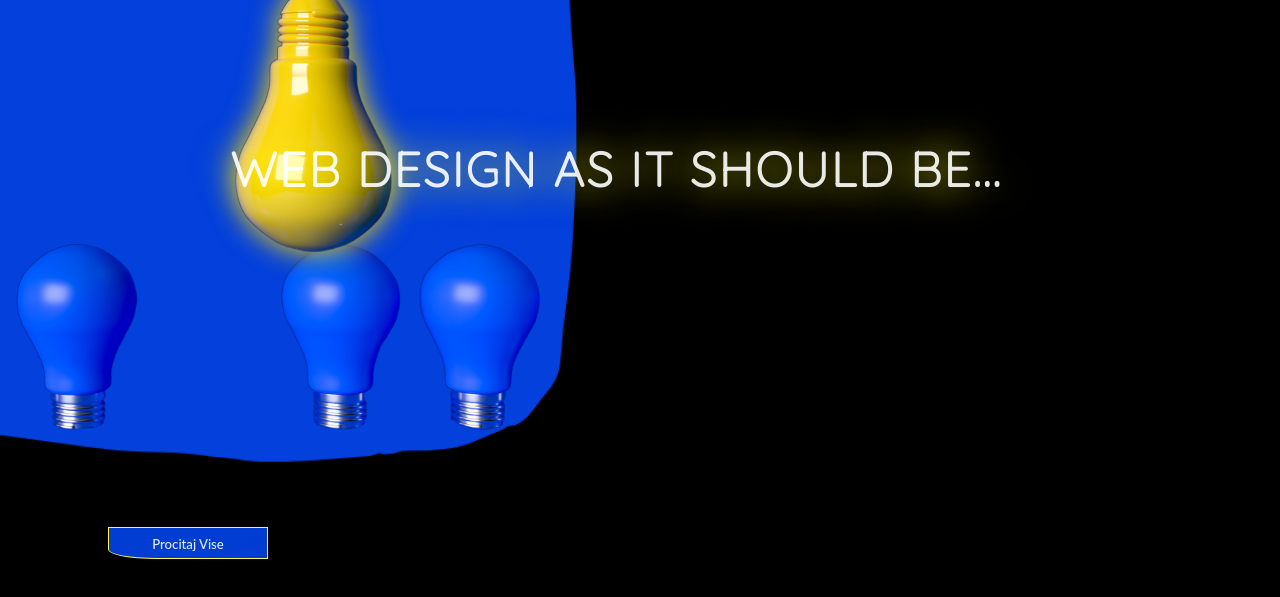
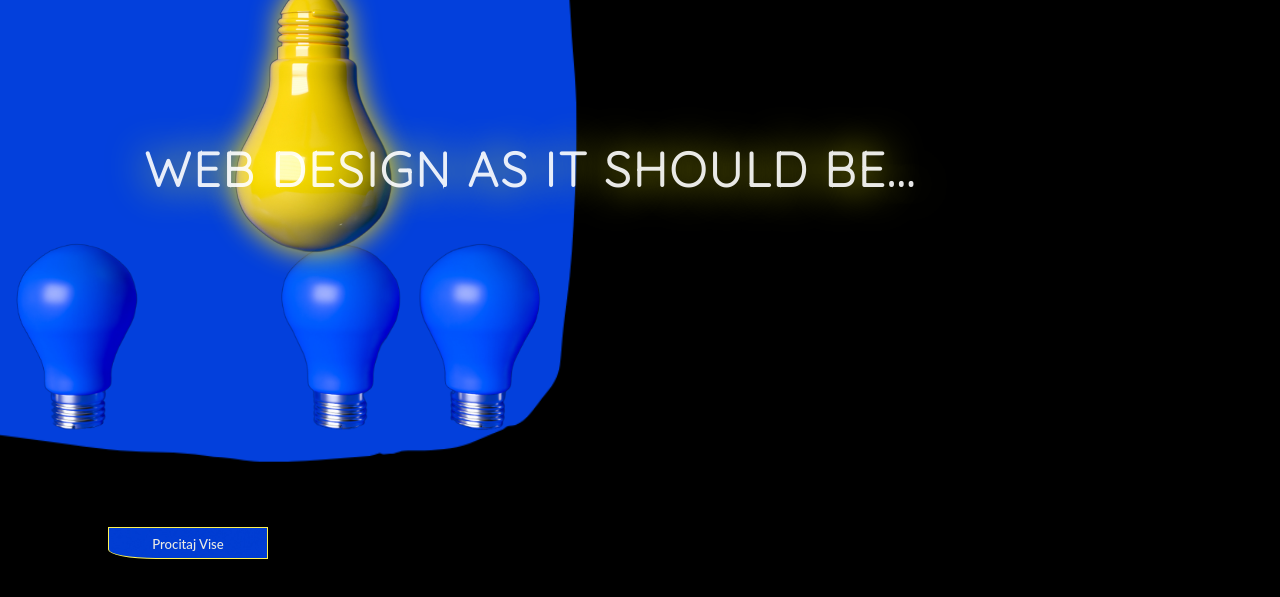
Before and after one commit to nikoladim123/freshweb, a plain HTML site: page index.html in a window 1280 px wide. Shown: the part 141-738 px from the top of the page. Drawn offline with nearby package versions, Linux system fonts and the light colour scheme; a web font is replaced by a local one.

```diff
--- a/style.css
+++ b/style.css
@@ -551,10 +551,10 @@
   scale:7;
   position: absolute;
   font-size: 6vh;
-  text-align: center;
+  text-align: left;
   width: 100%;
   top: 35vh;
-  left: -3vh;
+  left: 18vh;
   /* transition: 1.5s; */
   text-shadow: 0px 0px 5vh rgb(255 255 0);
   color: rgba(255,255,255,0.02);
```
